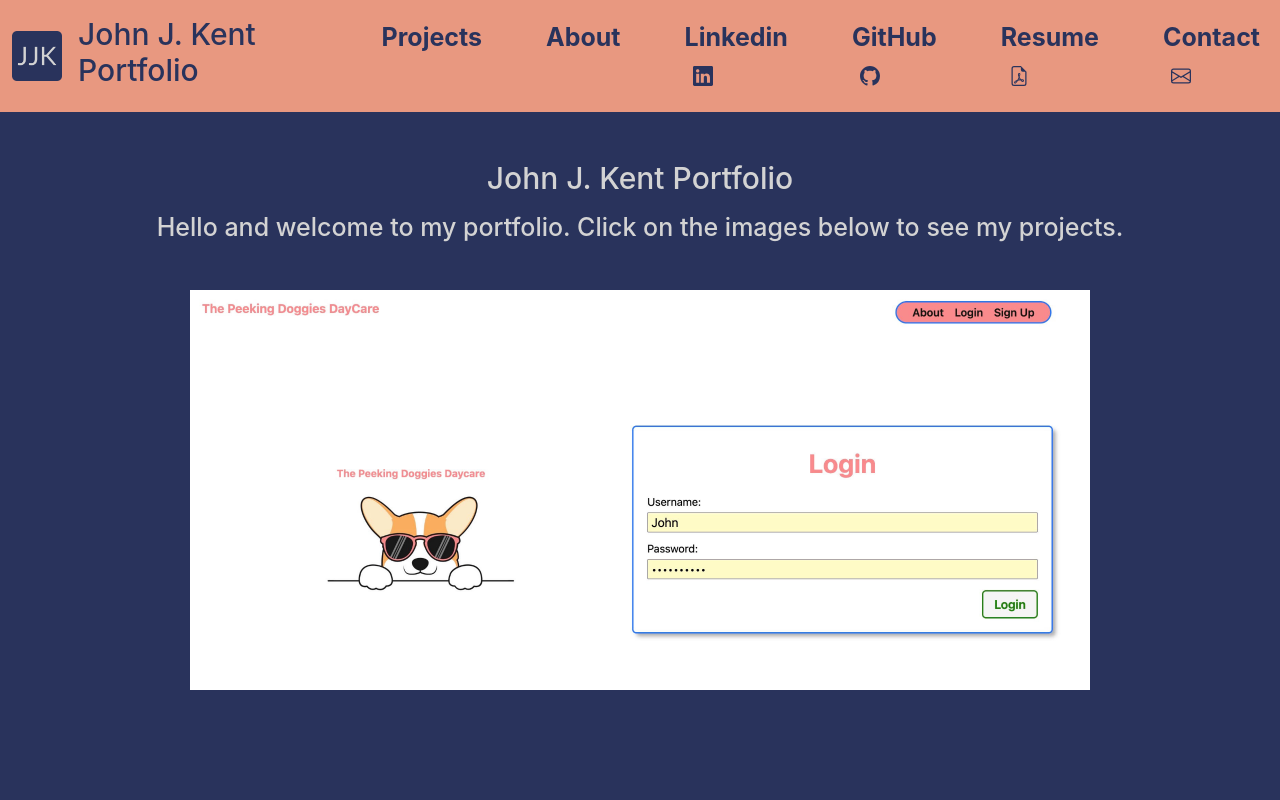
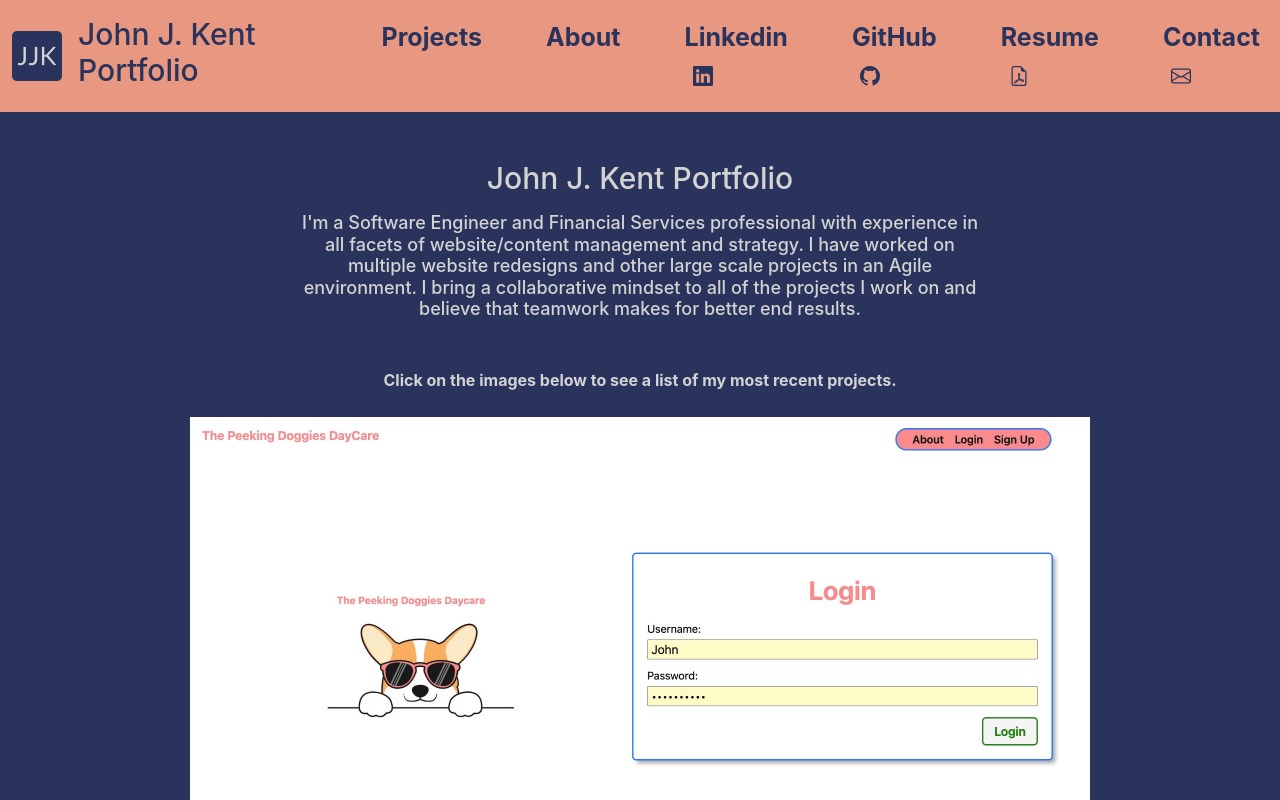
Before and after one commit to JJK70/john-kent-portfolio, a React (Create React App) app: page / in a window 1280 px wide. Shown: the top 800 px of the page. Built offline with nearby package versions, Linux system fonts and the light colour scheme.

Commit message:
style homepage and add content

```diff
--- a/src/index.css
+++ b/src/index.css
@@ -17,6 +17,12 @@ code {
 p {
   color: gray;
   font-weight: bold;
+}
+
+.proj {
+  color: lightgray;
+  text-align: center;
+  margin-bottom: 25px;
 }
 
 .a-title {
@@ -107,7 +113,12 @@ h1 {
 
 h2 {
   color: lightgray;
-  font-size: 25px;
+  font-size: 18px;
+}
+
+.intro {
+  max-width: 700px;
+  margin: 0 auto;
 }
 
 .hp-img {
@@ -141,6 +152,7 @@ li {
 .copy {
   color: lightgray;
   margin-top: 50px;
+  font-size: 14px;
 }
 
 .nav-left {
--- a/src/pages/Home.jsx
+++ b/src/pages/Home.jsx
@@ -4,7 +4,10 @@ function Home() {
       <>
       <div className="container mb-5">
       <h1 className="text-center mt-5 mb-3">John J. Kent Portfolio</h1>
-      <h2 className="text-center mt-2 mb-5">Hello and welcome to my portfolio. Click on the images below to see my projects.</h2>
+      <div className="intro">
+        <h2 className="text-center mt-3 mb-5">I'm a Software Engineer and Financial Services professional with experience in all facets of website/content management and strategy. I have worked on multiple website redesigns and other large scale projects in an Agile environment. I bring a collaborative mindset to all of the projects I work on and believe that teamwork makes for better end results.</h2>
+        <p className="proj">Click on the images below to see a list of my most recent projects.</p>
+      </div>
       <div className="hp-img text-justify-center mb-5">
       <div id="carouselExampleFade" className="carousel slide carousel-fade" data-bs-ride="carousel">
         <div className="carousel-inner">
```
